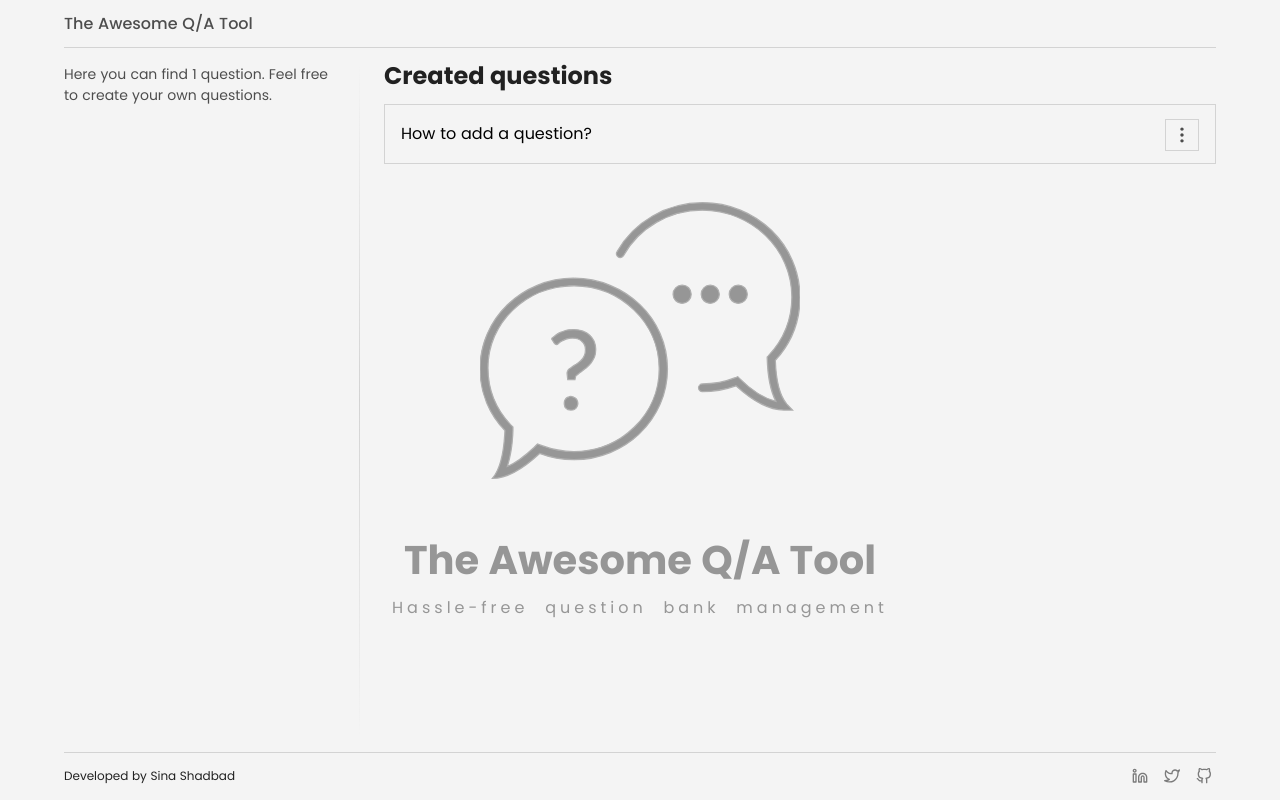
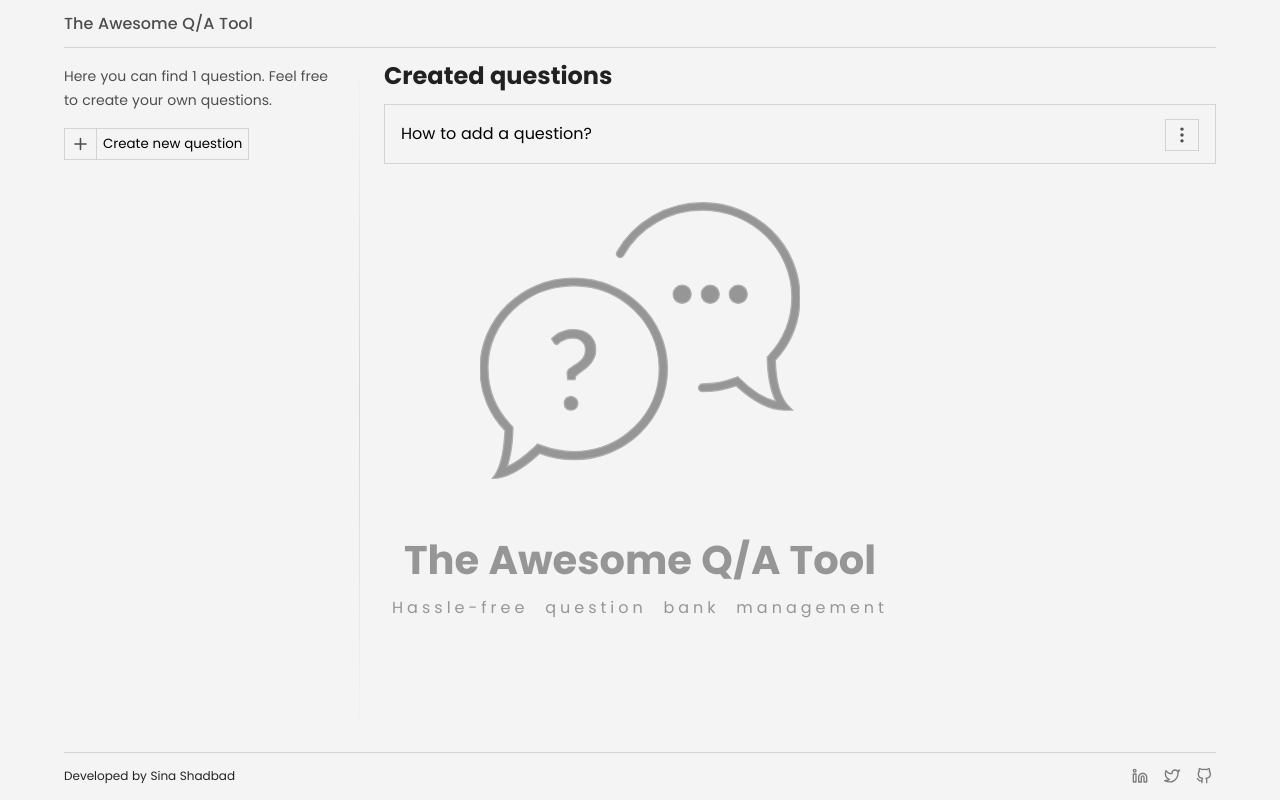
Before and after one commit to shadbad/the-awesome-qa-tool, a React (Create React App) app: page / in a window 1280 px wide. Built offline with nearby package versions, Linux system fonts and the light colour scheme.

Commit message:
Add create button to the listQA component.

```diff
--- a/src/components/molecules/formQA/formQA.tsx
+++ b/src/components/molecules/formQA/formQA.tsx
@@ -6,8 +6,6 @@ import { generateId } from 'utilities';
 import './form-qa.scss';
 
 function FormQA({ className, variant, questionAnswer, onSubmit, onCancel }: PropTypes) {
-
-    if (!questionAnswer) throw new Error('State initialization error.');
 
     const title = variant === 'create' ? 'Create a new question' : 'Update the selected question';
 
@@ -35,7 +33,12 @@ function FormQA({ className, variant, questionAnswer, onSubmit, onCancel }: Prop
 
         },
 
-        questionAnswer
+        questionAnswer || {
+            id: generateId(),
+            question: '',
+            answer: '',
+            date: new Date().valueOf()
+        }
 
     );
 
--- a/src/components/molecules/listQA/list-qa.scss
+++ b/src/components/molecules/listQA/list-qa.scss
@@ -13,7 +13,7 @@
   box-sizing: border-box;
   padding-right: 12rem;
   color: colors.$charcoal200;
-  font-size: 3.5rem;
+
   line-height: 1.5em;
 
   &::after {
@@ -27,6 +27,11 @@
   }
 }
 
+.list-qa__sidebar__info {
+  font-size: 3.5rem;
+  margin-bottom: 4rem;
+}
+
 .list-qa__list__tooltip {
   margin-bottom: 4rem;
 }
@@ -35,3 +40,11 @@
   font-weight: 700;
   font-size: 6rem;
 }
+
+.list-qa__list__paginator__item {
+  margin-bottom: 4rem;
+
+  &:last-of-type {
+    margin-bottom: 0;
+  }
+}
--- a/src/components/molecules/listQA/listQA.tsx
+++ b/src/components/molecules/listQA/listQA.tsx
@@ -1,22 +1,37 @@
 import { QuestionAnswerType } from 'store/types';
 import { Tooltip } from 'components/atoms';
-import { ViewQA, Paginator } from 'components/molecules';
+import { ViewQA, Paginator, ButtonIcon } from 'components/molecules';
 import './list-qa.scss';
 
-function ListQA({ className, items, onItemEdit, onItemDelete }: PropTypes) {
+function ListQA({ className, items, onItemCreate, onItemEdit, onItemDelete }: PropTypes) {
+
+    const ITEMS_PER_PAGE = 10;
 
     return (
 
         <div className={`list-qa ${className}`}>
 
             <aside className="list-qa__sidebar">
-                <p>
+
+                <p className="list-qa__sidebar__info">
                     Here you can find
                     {` ${items.length === 0 ? 'no questions' : items.length} `}
                     question
                     {`${items.length === 1 ? '' : 's'}`}
                     . Feel free to create your own questions.
                 </p>
+
+                <div className="list-qa__sidebar__tools">
+
+                    <ButtonIcon
+                        iconName="plus"
+                        text="Create new question"
+                        variant="regular"
+                        onClick={() => onItemCreate()}
+                    />
+
+                </div>
+
             </aside>
 
             <div className="list-qa__list">
@@ -36,12 +51,13 @@ function ListQA({ className, items, onItemEdit, onItemDelete }: PropTypes) {
 
                 {
                     items.length > 0 && (
-                        <Paginator className="list-qa__list__paginator" size={items.length}>
+                        <Paginator className="list-qa__list__paginator" size={ITEMS_PER_PAGE}>
 
                             {
                                 items.map((item) => (
 
                                     <ViewQA
+                                        className="list-qa__list__paginator__item"
                                         key={item.id}
                                         questionAnswer={item}
                                         onDelete={onItemDelete}
@@ -66,6 +82,7 @@ type PropTypes = {
 
     className?: string,
     items: QuestionAnswerType[],
+    onItemCreate: () => void,
     onItemEdit: (item: QuestionAnswerType) => void,
     onItemDelete: (itemId: string) => void
 }
--- a/src/components/organisms/modal/modal.tsx
+++ b/src/components/organisms/modal/modal.tsx
@@ -1,5 +1,5 @@
 import { useAppStore, useQuestionAnswerStore } from 'store/hooks';
-import { ButtonIcon, FormQA } from 'components/molecules';
+import { FormQA } from 'components/molecules';
 import './modal.scss';
 import { QuestionAnswerType } from 'store/types';
 
--- a/src/pages/landing/landing.tsx
+++ b/src/pages/landing/landing.tsx
@@ -29,6 +29,12 @@ function Landing() {
 
     };
 
+    const handleItemCreateClick = () => {
+
+        appServices.setModal('add', null);
+
+    };
+
     return (
 
         <Layout animate animationDelay={2500}>
@@ -39,7 +45,12 @@ function Landing() {
 
             </ShortLived>
 
-            <ListQA items={qaServices.items} onItemDelete={handleItemDeleteClick} onItemEdit={handleItemEditClick} />
+            <ListQA
+                items={qaServices.items}
+                onItemCreate={handleItemCreateClick}
+                onItemDelete={handleItemDeleteClick}
+                onItemEdit={handleItemEditClick}
+            />
 
         </Layout>
 
```
